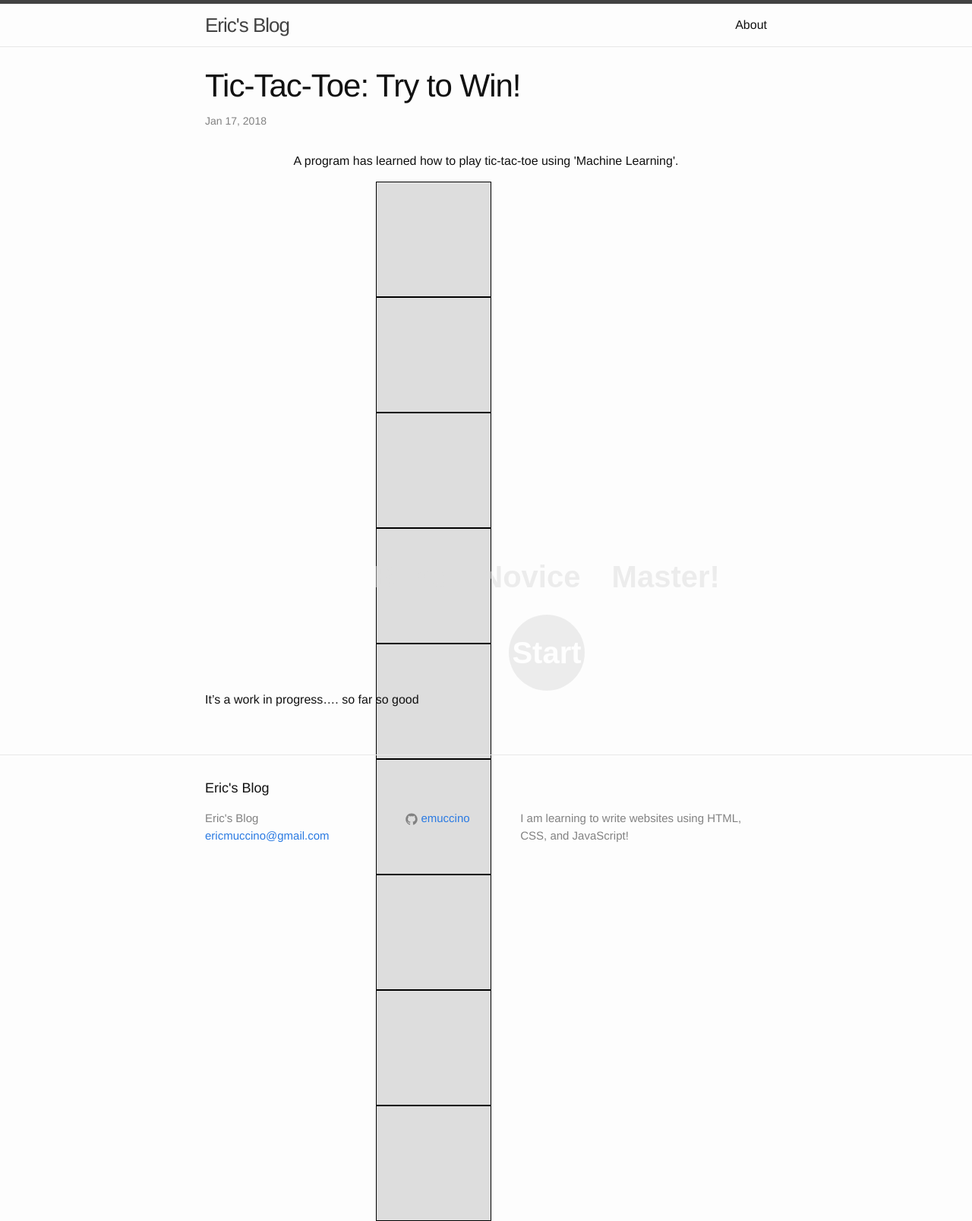
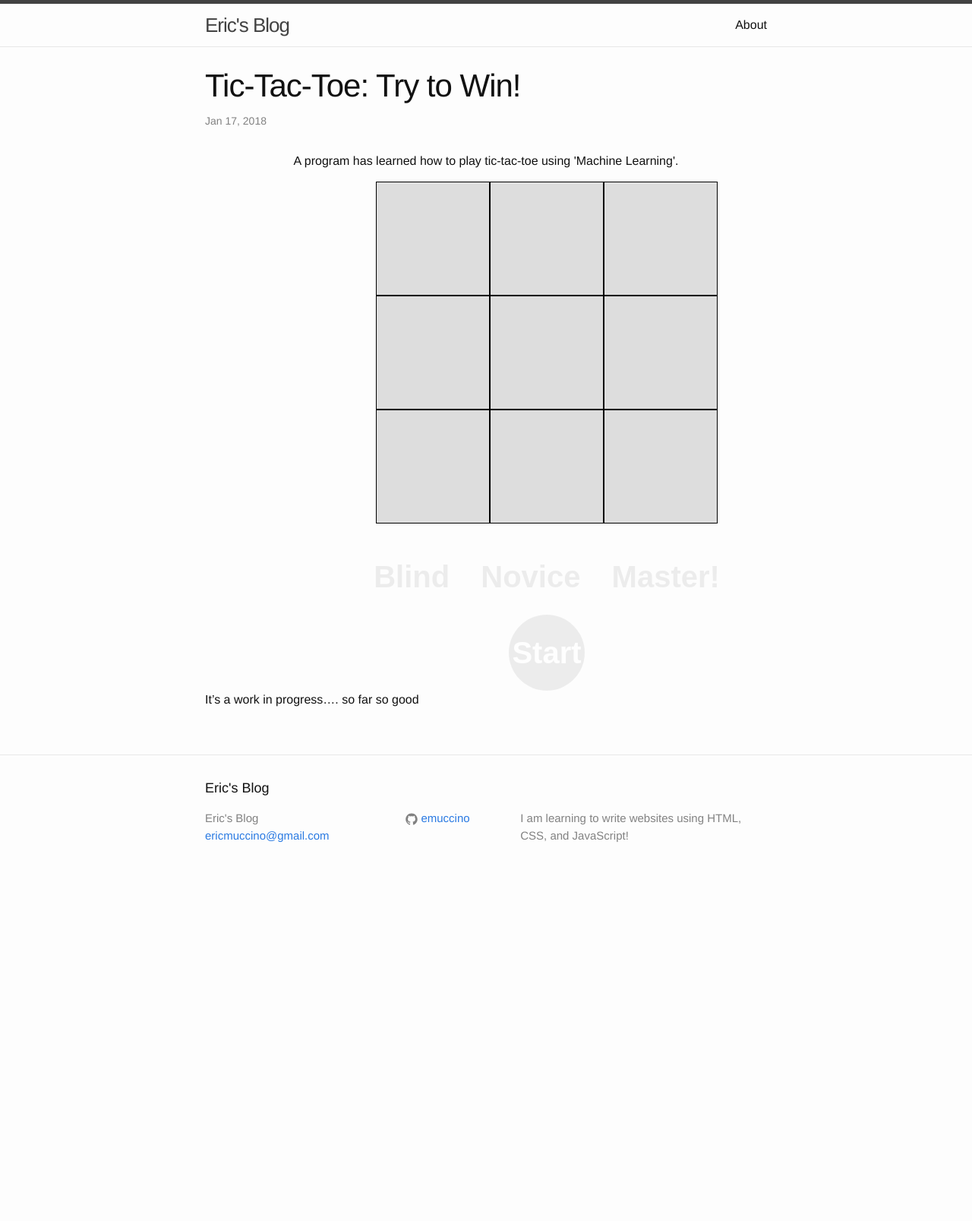
Before and after one commit to emuccino/emuccino.github.io, a Jekyll site: the page built from _posts/2018-01-17-tic-tac-toe.markdown, in a window 1280 px wide. Shown: the whole page at 76% size. Built offline with Jekyll 4.4.1, drawn with Linux system fonts in a browser that asks for light colours; nearby versions of some CDN libraries; after the commit the page ends 1171 px from its top, so only the background shows below that.

Commit message:
Update post1.scss

```diff
--- a/_sass/post1.scss
+++ b/_sass/post1.scss
@@ -18,6 +18,12 @@
 	text-align: center;
 	font-size: 84px;
 	font-family: sans-serif;
+    box-sizing: border-box;
+    -webkit-box-sizing: border-box;
+    -moz-box-sizing: border-box;
+    cursor:pointer;
+    float:left;
+    line-height: 140px;
 }
 
 .control {
```
